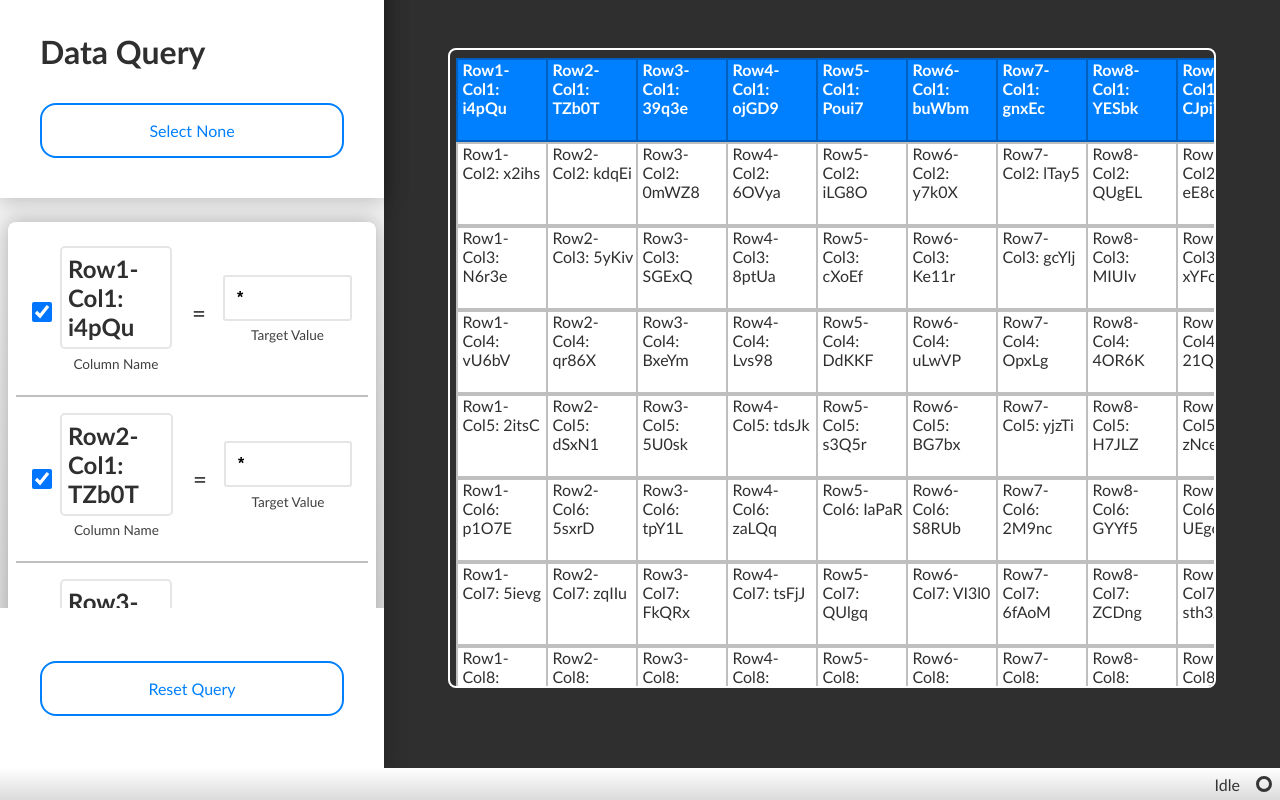
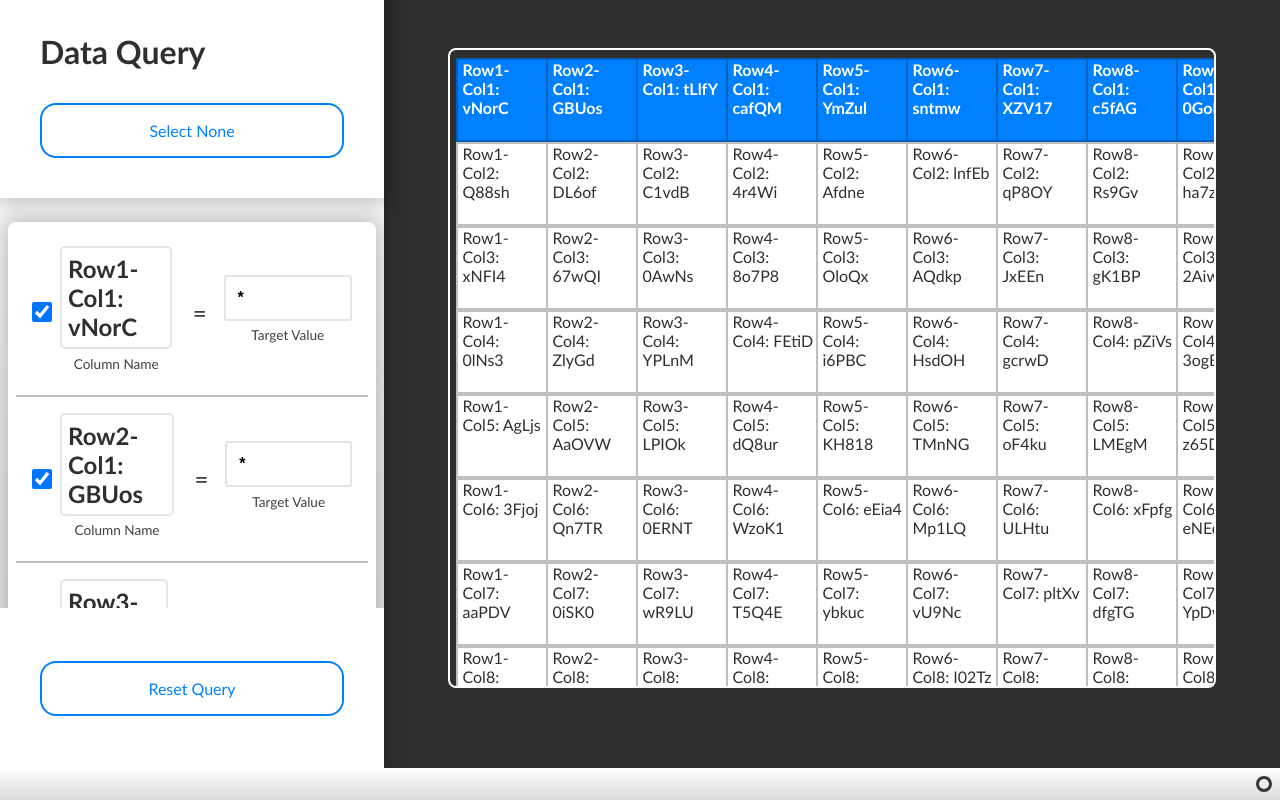
Before and after one commit to Saadat28Ali/Table-View-2, a React (Vite) app in the folder tableview2/: page / in a window 1280 px wide. Built offline with nearby package versions, Linux system fonts and the light colour scheme.

Commit message:
Modified main.tsx (Vercel)

```diff
--- a/tableview2/src/main.tsx
+++ b/tableview2/src/main.tsx
@@ -19,8 +19,9 @@ import LoadingStatusContextProvider from './contexts/loadingStatus/LoadingStatus
 
 createRoot(document.getElementById('root')!).render(
   <StrictMode>
-    <LoadingStatusContextProvider children={
+    {/* <LoadingStatusContextProvider children={
       [<App />]
-    } />
+    } /> */}
+    <App />
   </StrictMode>,
 )
```
